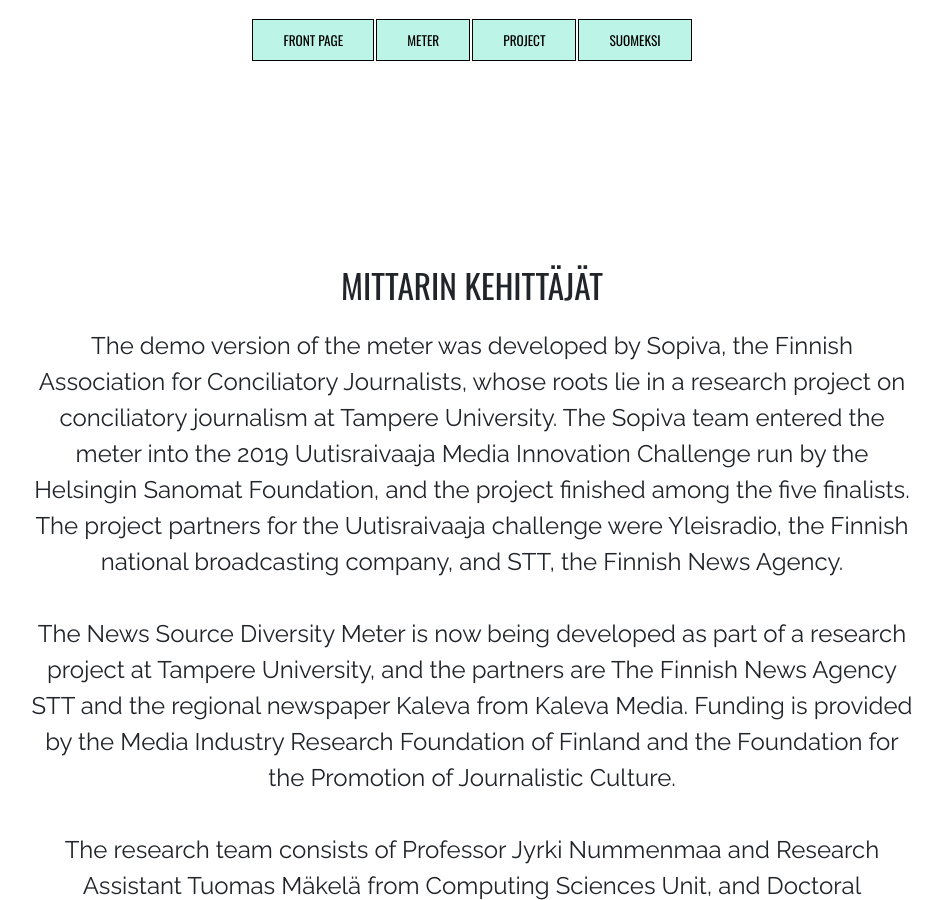
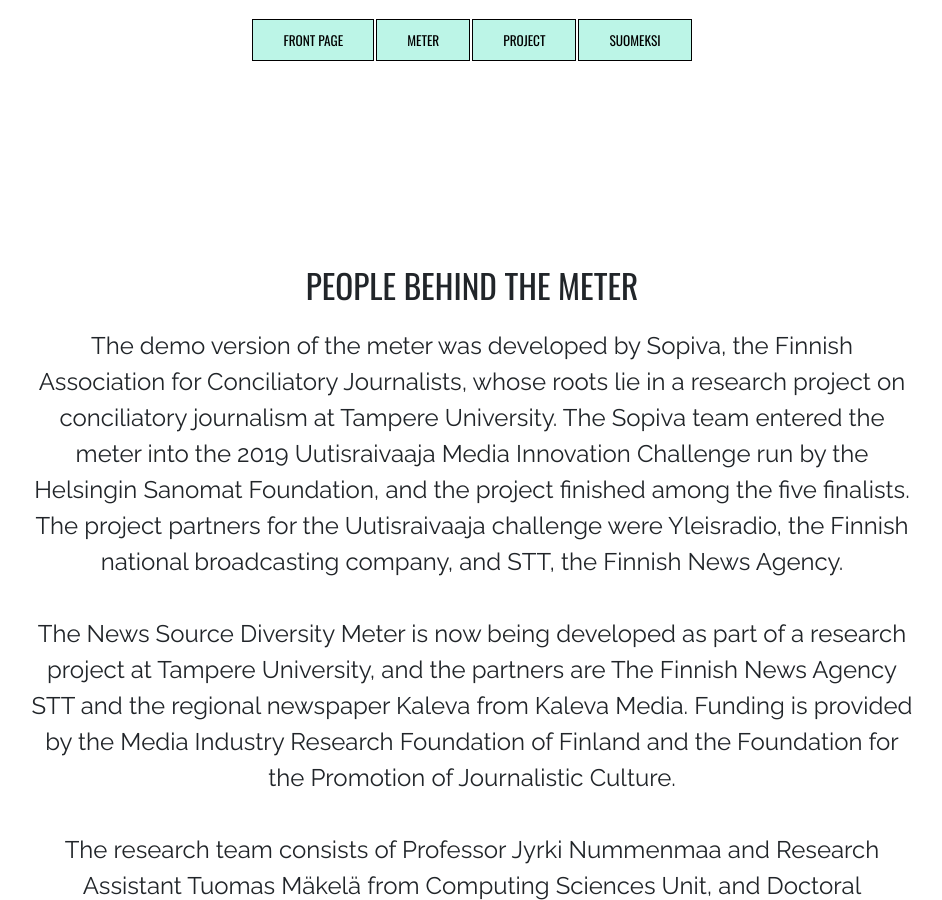
Before and after one commit to Sopiva-Sovittelujournalistit/moniaanisyysmittari-pages, a Jekyll site: the page built from english.md, in a window 1280 px wide and 900 px high, scrolled down 2761 px. Shown: the whole window, without its empty margins (168-1110 px from the left). Built offline with Jekyll 4.4.1, drawn with Linux system fonts in a browser that asks for light colours.

Commit message:
ENGLISH MD: typo correction kehittäjät

```diff
--- a/english.md
+++ b/english.md
@@ -31,7 +31,7 @@
 
 esittelyteksti_toka_kuvatiedosto: gear.png
 
-mittarin_kehittaja_otsikko: MITTARIN KEHITTÄJÄT
+mittarin_kehittaja_otsikko: PEOPLE BEHIND THE METER
 
 mittarin_kehittaja_teksti: |
   The demo version of the meter was developed by Sopiva, the Finnish Association for Conciliatory Journalists, whose roots lie in a research project on conciliatory journalism at Tampere University. The Sopiva team entered the meter into the 2019 Uutisraivaaja Media Innovation Challenge run by the Helsingin Sanomat Foundation, and the project finished among the five finalists. The project partners for the Uutisraivaaja challenge were Yleisradio, the Finnish national broadcasting company, and STT, the Finnish News Agency.<br><br>
```
